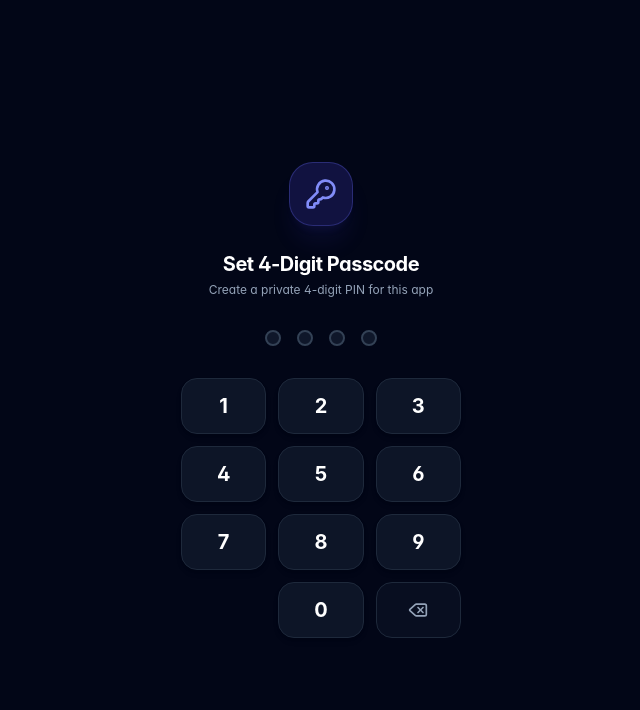
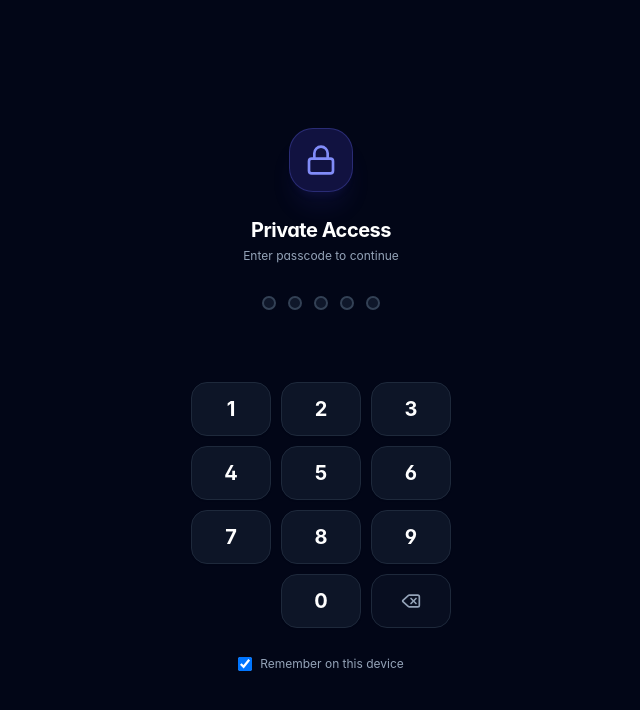
Before and after one commit to vin51435/project-monolith, a Next.js app: page / in a window 1280 px wide. Shown: the top 710 px of the page, without its empty margins (319-959 px from the left). Built offline with nearby package versions, Linux system fonts and the light colour scheme.

Commit message:
Configure permanent fixed passcode 51435 for private access

```diff
--- a/src/components/AuthLock.tsx
+++ b/src/components/AuthLock.tsx
@@ -1,43 +1,30 @@
 'use client';
 
 import React, { useState, useEffect } from 'react';
-import { Lock, KeyRound, ShieldCheck, Delete, ArrowRight, CheckCircle2 } from 'lucide-react';
+import { Lock, Delete, ArrowRight } from 'lucide-react';
 
 interface AuthLockProps {
   onUnlock: () => void;
 }
 
-// Simple SHA-256 hash helper using browser native Web Crypto API
-async function hashPin(pin: string): Promise<string> {
-  const msgUint8 = new TextEncoder().encode(pin + '_salt_nexus_drift');
-  const hashBuffer = await crypto.subtle.digest('SHA-256', msgUint8);
-  const hashArray = Array.from(new Uint8Array(hashBuffer));
-  return hashArray.map((b) => b.toString(16).padStart(2, '0')).join('');
-}
+const PASSCODE = '51435';
 
 export default function AuthLock({ onUnlock }: AuthLockProps) {
   const [pin, setPin] = useState<string>('');
-  const [savedHash, setSavedHash] = useState<string | null>(null);
-  const [isSettingNewPin, setIsSettingNewPin] = useState<boolean>(false);
-  const [confirmPin, setConfirmPin] = useState<string>('');
-  const [step, setStep] = useState<'enter' | 'create' | 'confirm'>('enter');
   const [errorMsg, setErrorMsg] = useState<string>('');
   const [shake, setShake] = useState<boolean>(false);
   const [rememberDevice, setRememberDevice] = useState<boolean>(true);
 
-  useEffect(() => {
-    const existing = localStorage.getItem('nexus_app_pin');
-    if (!existing) {
-      setIsSettingNewPin(true);
-      setStep('create');
+  const checkPin = (entered: string) => {
+    if (entered === PASSCODE) {
+      if (rememberDevice) {
+        localStorage.setItem('nexus_auth_session', 'active');
       } else {
-      setSavedHash(existing);
-      setStep('enter');
+        sessionStorage.setItem('nexus_auth_session', 'active');
       }
-  }, []);
-
-  const triggerShake = (msg: string) => {
-    setErrorMsg(msg);
+      onUnlock();
+    } else {
+      setErrorMsg('Incorrect Passcode');
       setShake(true);
       if (typeof window !== 'undefined' && navigator.vibrate) {
         navigator.vibrate(100);
@@ -45,104 +32,71 @@ export default function AuthLock({ onUnlock }: AuthLockProps) {
       setTimeout(() => {
         setShake(false);
         setPin('');
-      setConfirmPin('');
-    }, 600);
+      }, 500);
+    }
   };
 
-  const handleKeyPress = async (digit: string) => {
+  const handleKeyPress = (digit: string) => {
     setErrorMsg('');
-
-    if (step === 'enter') {
-      const nextPin = pin + digit;
-      if (nextPin.length <= 4) {
-        setPin(nextPin);
-        if (nextPin.length === 4) {
-          const hashed = await hashPin(nextPin);
-          if (hashed === savedHash) {
-            if (rememberDevice) {
-              localStorage.setItem('nexus_auth_session', 'active');
-            } else {
-              sessionStorage.setItem('nexus_auth_session', 'active');
-            }
-            onUnlock();
-          } else {
-            triggerShake('Incorrect PIN');
-          }
-        }
-      }
-    } else if (step === 'create') {
-      const nextPin = pin + digit;
-      if (nextPin.length <= 4) {
-        setPin(nextPin);
-        if (nextPin.length === 4) {
-          setConfirmPin('');
-          setStep('confirm');
-        }
-      }
-    } else if (step === 'confirm') {
-      const nextConfirm = confirmPin + digit;
-      if (nextConfirm.length <= 4) {
-        setConfirmPin(nextConfirm);
-        if (nextConfirm.length === 4) {
-          if (nextConfirm === pin) {
-            const hashed = await hashPin(nextConfirm);
-            localStorage.setItem('nexus_app_pin', hashed);
-            localStorage.setItem('nexus_auth_session', 'active');
-            onUnlock();
-          } else {
-            triggerShake('PINs did not match. Try again.');
-            setStep('create');
-          }
-        }
+    const next = pin + digit;
+    if (next.length <= 5) {
+      setPin(next);
+      if (next.length === 5) {
+        checkPin(next);
       }
     }
   };
 
   const handleDelete = () => {
-    if (step === 'confirm') {
-      setConfirmPin((prev) => prev.slice(0, -1));
-    } else {
     setPin((prev) => prev.slice(0, -1));
-    }
     setErrorMsg('');
   };
 
-  const activeInput = step === 'confirm' ? confirmPin : pin;
+  // Keyboard event listener for desktop testing
+  useEffect(() => {
+    const handleKeyDown = (e: KeyboardEvent) => {
+      if (e.key >= '0' && e.key <= '9') {
+        handleKeyPress(e.key);
+      } else if (e.key === 'Backspace') {
+        handleDelete();
+      } else if (e.key === 'Enter' && pin.length === 5) {
+        checkPin(pin);
+      }
+    };
+    window.addEventListener('keydown', handleKeyDown);
+    return () => window.removeEventListener('keydown', handleKeyDown);
+  }, [pin, rememberDevice]);
 
   return (
     <div className="fixed inset-0 z-50 bg-slate-950 flex flex-col items-center justify-center p-4 selection:bg-none">
-      <div className="w-full max-w-sm flex flex-col items-center space-y-6 text-center">
-        {/* Security Shield Icon */}
-        <div className="w-16 h-16 rounded-3xl bg-indigo-600/20 border border-indigo-500/30 flex items-center justify-center text-indigo-400 shadow-xl shadow-indigo-600/10 animate-fadeIn">
-          {step === 'enter' ? <Lock className="w-8 h-8" /> : <KeyRound className="w-8 h-8" />}
+      <div className="w-full max-w-xs flex flex-col items-center space-y-6 text-center animate-fadeIn">
+        {/* Lock Icon */}
+        <div className="w-16 h-16 rounded-3xl bg-indigo-600/20 border border-indigo-500/30 flex items-center justify-center text-indigo-400 shadow-xl shadow-indigo-600/10">
+          <Lock className="w-8 h-8" />
         </div>
 
-        {/* Title & Instructions */}
+        {/* Title */}
         <div>
           <h2 className="text-xl font-bold text-white tracking-tight">
-            {step === 'enter' && 'Private Access'}
-            {step === 'create' && 'Set 4-Digit Passcode'}
-            {step === 'confirm' && 'Confirm Your Passcode'}
+            Private Access
           </h2>
           <p className="text-xs text-slate-400 mt-1">
-            {step === 'enter' && 'Enter your PIN to unlock'}
-            {step === 'create' && 'Create a private 4-digit PIN for this app'}
-            {step === 'confirm' && 'Re-enter your 4-digit PIN to confirm'}
+            Enter passcode to continue
           </p>
         </div>
 
-        {/* 4 PIN Dots */}
+        {/* 5 Passcode Dots */}
         <div
-          className={`flex items-center gap-4 py-2 transition-transform ${
+          className={`flex items-center gap-3 py-2 transition-transform ${
             shake ? 'animate-bounce text-rose-500' : ''
           }`}
         >
-          {[0, 1, 2, 3].map((idx) => {
-            const isFilled = activeInput.length > idx;
+          {[0, 1, 2, 3, 4].map((idx) => {
+            const isFilled = pin.length > idx;
             return (
               <div
                 key={idx}
-                className={`w-4 h-4 rounded-full border-2 transition-all duration-200 ${
+                className={`w-3.5 h-3.5 rounded-full border-2 transition-all duration-150 ${
                   isFilled
                     ? 'bg-indigo-500 border-indigo-400 scale-110 shadow-md shadow-indigo-500/50'
                     : 'bg-slate-900 border-slate-700'
@@ -153,20 +107,22 @@ export default function AuthLock({ onUnlock }: AuthLockProps) {
         </div>
 
         {/* Error Message */}
-        {errorMsg && (
-          <p className="text-xs font-semibold text-rose-400 animate-fadeIn">
+        {errorMsg ? (
+          <p className="text-xs font-bold text-rose-400 animate-fadeIn h-4">
             {errorMsg}
           </p>
+        ) : (
+          <div className="h-4" />
         )}
 
         {/* Keypad (3x4 Grid) */}
-        <div className="grid grid-cols-3 gap-3 w-full max-w-[280px]">
+        <div className="grid grid-cols-3 gap-2.5 w-full max-w-[260px]">
           {['1', '2', '3', '4', '5', '6', '7', '8', '9'].map((digit) => (
             <button
               key={digit}
               type="button"
               onClick={() => handleKeyPress(digit)}
-              className="h-14 rounded-2xl bg-slate-900/90 hover:bg-slate-800 border border-slate-800 hover:border-slate-700 text-xl font-bold text-white shadow-md active:scale-90 active:bg-indigo-600 transition"
+              className="h-13 py-3 rounded-2xl bg-slate-900/90 hover:bg-slate-800 border border-slate-800 hover:border-slate-700 text-xl font-bold text-white shadow-sm active:scale-90 active:bg-indigo-600 transition"
             >
               {digit}
             </button>
@@ -177,14 +133,14 @@ export default function AuthLock({ onUnlock }: AuthLockProps) {
           <button
             type="button"
             onClick={() => handleKeyPress('0')}
-            className="h-14 rounded-2xl bg-slate-900/90 hover:bg-slate-800 border border-slate-800 hover:border-slate-700 text-xl font-bold text-white shadow-md active:scale-90 active:bg-indigo-600 transition"
+            className="h-13 py-3 rounded-2xl bg-slate-900/90 hover:bg-slate-800 border border-slate-800 hover:border-slate-700 text-xl font-bold text-white shadow-sm active:scale-90 active:bg-indigo-600 transition"
           >
             0
           </button>
           <button
             type="button"
             onClick={handleDelete}
-            className="h-14 rounded-2xl bg-slate-900/50 hover:bg-slate-800/80 border border-slate-800 text-slate-400 hover:text-white flex items-center justify-center active:scale-90 transition"
+            className="h-13 py-3 rounded-2xl bg-slate-900/50 hover:bg-slate-800/80 border border-slate-800 text-slate-400 hover:text-white flex items-center justify-center active:scale-90 transition"
             title="Delete digit"
           >
             <Delete className="w-5 h-5" />
@@ -192,17 +148,15 @@ export default function AuthLock({ onUnlock }: AuthLockProps) {
         </div>
 
         {/* Remember on this device checkbox */}
-        {step === 'enter' && (
-          <label className="flex items-center gap-2 text-xs text-slate-400 cursor-pointer pt-2">
+        <label className="flex items-center gap-2 text-xs text-slate-400 cursor-pointer pt-1">
           <input
             type="checkbox"
             checked={rememberDevice}
             onChange={(e) => setRememberDevice(e.target.checked)}
             className="rounded bg-slate-900 border-slate-700 text-indigo-600 focus:ring-0 focus:ring-offset-0 w-3.5 h-3.5"
           />
-            <span>Keep unlocked on this device</span>
+          <span>Remember on this device</span>
         </label>
-        )}
       </div>
     </div>
   );
```
Lines whose indentation alone changed are shown as unchanged.
